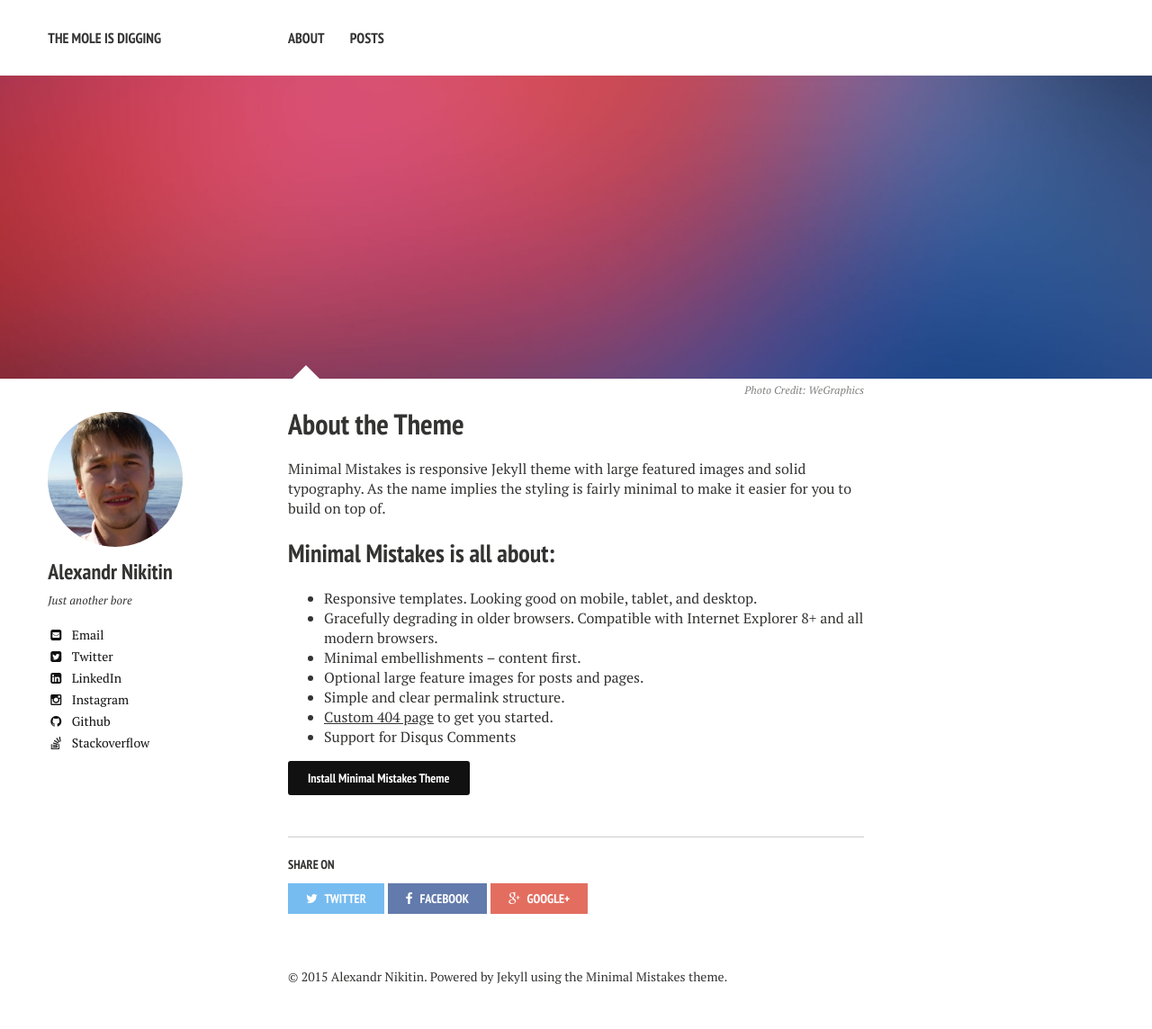
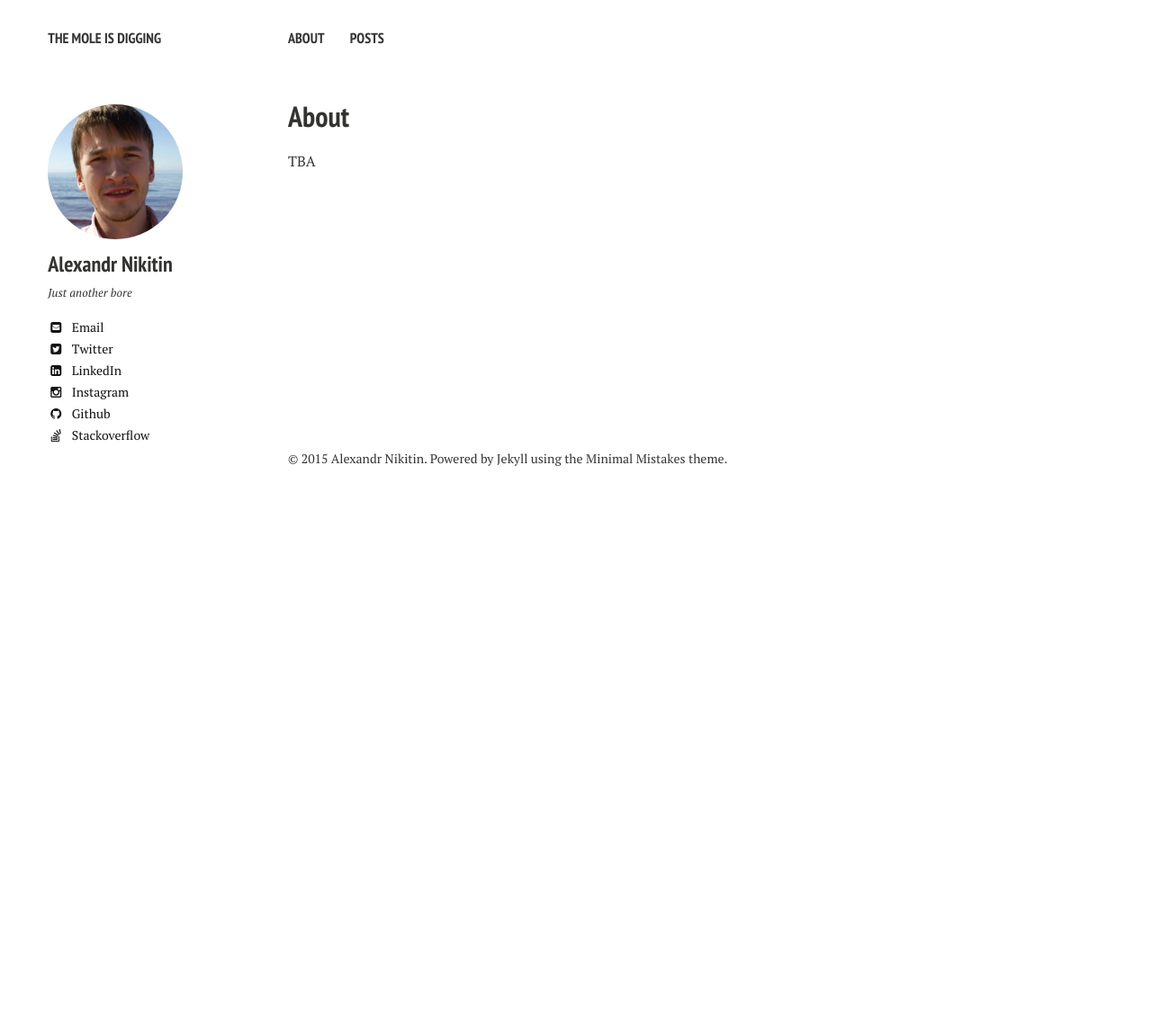
Before and after one commit to alexandrnikitin/blog, a Jekyll site: the page built from about/index.md, in a window 1280 px wide. Shown: the whole page at 90% size. Built offline with Jekyll 4.4.1, drawn with Linux system fonts in a browser that asks for light colours; nearby versions of some CDN libraries; after the commit the page ends 900 px from its top, so only the background shows below that.

Commit message:
Adjust about page

```diff
--- a/about/index.md
+++ b/about/index.md
@@ -1,25 +1,10 @@
 ---
 layout: page
-title: About the Theme
-tags: [about, Jekyll, theme, responsive]
+title: About
+tags: [about]
 modified: 2014-08-08T20:53:07.573882-04:00
-comments: true
-image:
-  feature: sample-image-2.jpg
-  credit: WeGraphics
-  creditlink: http://wegraphics.net/downloads/free-ultimate-blurred-background-pack/
+comments: false
+share: false
 ---
 
-Minimal Mistakes is responsive Jekyll theme with large featured images and solid typography. As the name implies the styling is fairly minimal to make it easier for you to build on top of.
-
-## Minimal Mistakes is all about:
-
-* Responsive templates. Looking good on mobile, tablet, and desktop.
-* Gracefully degrading in older browsers. Compatible with Internet Explorer 8+ and all modern browsers.
-* Minimal embellishments -- content first.
-* Optional large feature images for posts and pages.
-* Simple and clear permalink structure.
-* [Custom 404 page](http://mmistakes.github.io/minimal-mistakes/404.html) to get you started.
-* Support for Disqus Comments
-
-<a markdown="0" href="{{ site.url }}/theme-setup" class="btn">Install Minimal Mistakes Theme</a>
+TBA
```
